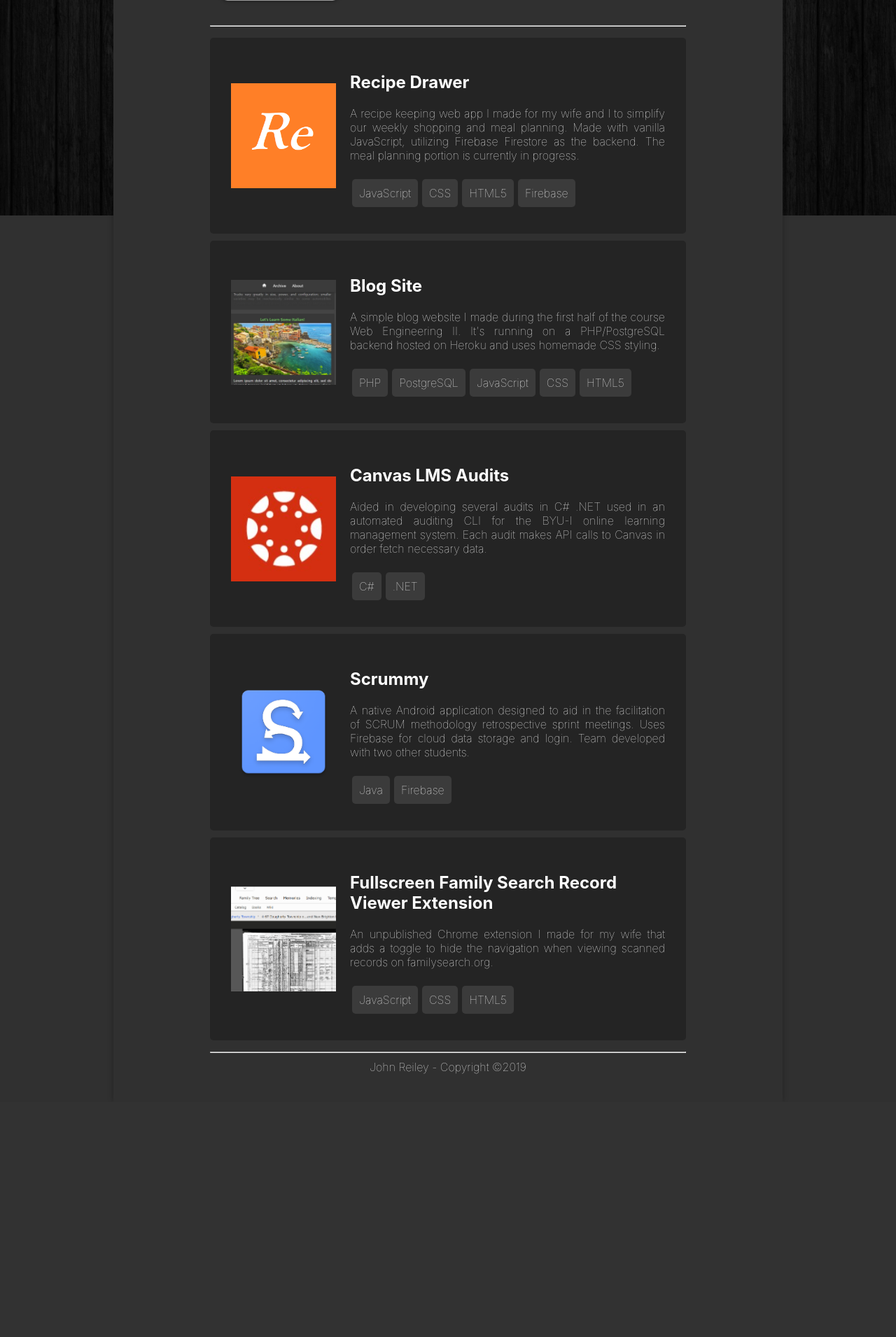
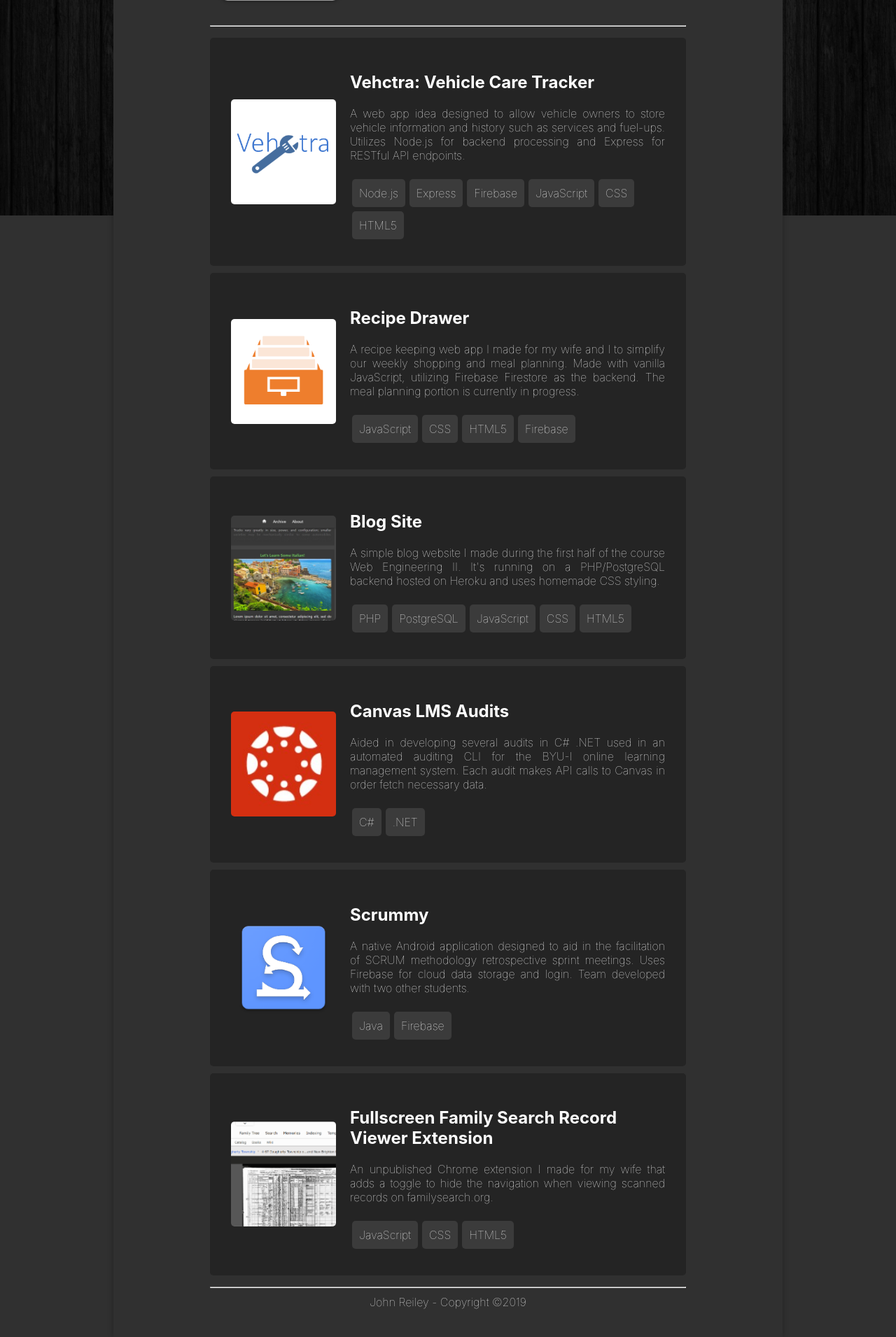
Before and after one commit to johnreiley/project-portfolio, a PHP site: page / in a window 1280 px wide. Shown: the part 492-2403 px from the top of the page at 70% size. Before the commit the page ends 2027 px from the top, so only its background shows below. Run offline with PHP 8.4, Linux system fonts and the light colour scheme; grey boxes are pictures that could not be loaded.

Commit message:
added Vehctra

```diff
--- a/index.css
+++ b/index.css
@@ -84,6 +84,7 @@ footer {
   width: 150px;
   height: 150px;
   padding: 10px;
+  border-radius: 15px;
   -webkit-box-shadow: inline var(--nav-box-shadow);
           box-shadow: inline var(--nav-box-shadow);
 }
--- a/index.html
+++ b/index.html
@@ -26,6 +26,25 @@
         </div>
         <hr>
         <ul class="projects">
+            <li>
+                <a href="https://vehctra.herokuapp.com">
+                    <div class="proj-img"><img src="resources/vehctra.png" alt="Vehctra Icon"></div>
+                    <div class="proj-content">
+                        <h2 class="title">Vehctra: Vehicle Care Tracker</h2>
+                        <p class="desc">
+                            A web app idea designed to allow vehicle owners to store vehicle information and history such as services and fuel-ups.  Utilizes Node.js for backend processing and Express for RESTful API endpoints.
+                        </p>
+                        <ul class="tags">
+                            <li>Node.js</li>
+                            <li>Express</li>
+                            <li>Firebase</li>
+                            <li>JavaScript</li>
+                            <li>CSS</li>
+                            <li>HTML5</li>
+                        </ul>
+                    </div>
+                </a>
+            </li>
             <li>
                 <a href="https://supermormon.github.io/recipe_drawer/src/index.html">
                     <div class="proj-img"><img src="resources/recipe_drawer_icon.png" alt=""></div>
--- a/index.scss
+++ b/index.scss
@@ -68,11 +68,11 @@ footer {
         .proj-img {
             border-radius: 10px;
             img {
-
                 object-fit: cover;
                 width: 150px;
                 height: 150px;
                 padding: 10px;
+                border-radius: 15px;
                 box-shadow: inline var(--nav-box-shadow);
             }
         }
```
Also changed, not shown: resources/Corel Auto-Preserve/vehctra.png (added), resources/recipe_drawer_icon.png, resources/recipe_drawer_icon_old.png (added), resources/vehctra.png (added), 1 other file.
